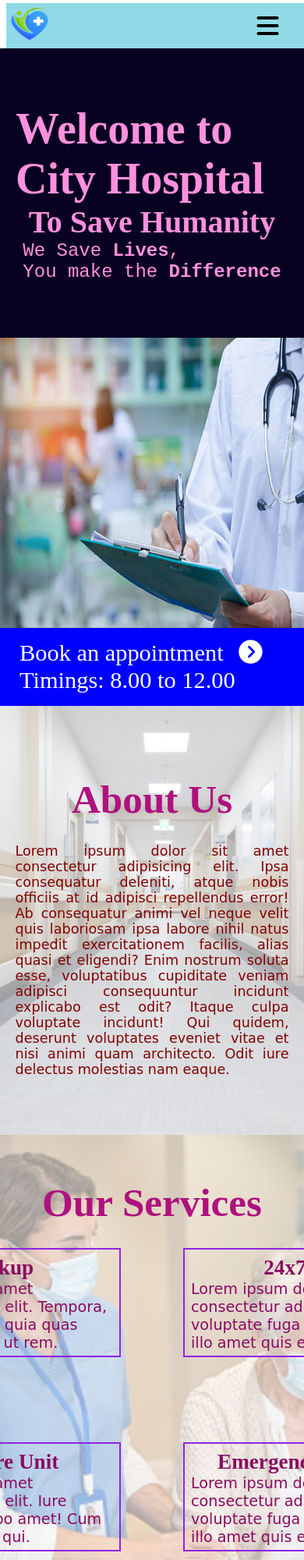
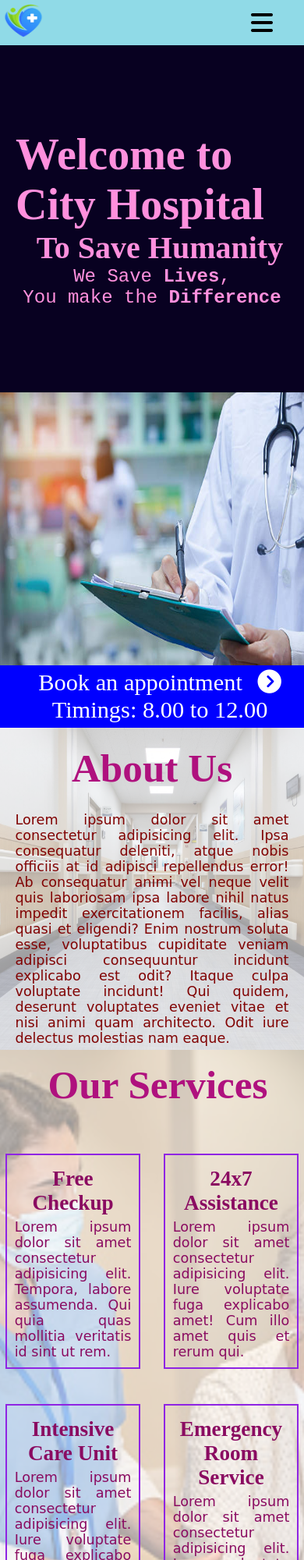
Before and after one commit to Rushikesh2001/Medical-Website, a plain HTML site: page index.html in a window 390 px wide. Shown: the top 2000 px of the page at 78% size. Drawn offline with Linux system fonts and the light colour scheme; a web font is replaced by a local one.

Commit message:
Updated pages

```diff
--- a/appointment.css
+++ b/appointment.css
@@ -4,10 +4,6 @@
 }
 
 /* Navigation */
-
-#icon {
-  margin: 4px 7px 0 22px;
-}
 
 #name {
   display: flex;
--- a/contact.css
+++ b/contact.css
@@ -4,10 +4,6 @@
 }
 
 /* Header */
-
-#icon {
-  margin: 4px 7px 0 22px;
-}
 
 #name {
   display: flex;
--- a/department.css
+++ b/department.css
@@ -4,9 +4,6 @@
 }
 
 /* Navigation */
-#icon {
-  margin: 4px 7px 0 22px;
-}
 
 #name {
   display: flex;
--- a/index.css
+++ b/index.css
@@ -4,9 +4,6 @@
 }
 
 /* Navigation*/
-#icon {
-  margin: 4px 7px 0 22px;
-}
 
 #name {
   display: flex;
@@ -206,7 +203,7 @@ hr {
   content: " ";
   display: block;
   position: absolute;
-  height: 544px;
+  height: 100%;
   width: 100%;
   z-index: -1;
   opacity: 0.4;
@@ -222,6 +219,7 @@ hr {
   border-top: 2px solid none;
   align-items: center;
   justify-content: center;
+  position: relative;
   height: 544px;
   width: 100%;
   color: black;
@@ -268,7 +266,7 @@ hr {
 #service::before {
   content: " ";
   display: block;
-  height: 783px;
+  height: 100%;
   width: 100%;
   z-index: -1;
   opacity: 0.4;
@@ -285,6 +283,7 @@ hr {
   justify-content: center;
   flex-direction: column;
   align-items: center;
+  position: relative;
 }
 
 #service #sblock {
@@ -493,6 +492,7 @@ footer #social a:hover {
     background-color: #e546e5;
     width: 100%;
     height: 100vh;
+    margin: 0;
   }
 
   body header nav #tabs a {
@@ -514,7 +514,7 @@ footer #social a:hover {
   #tabs #hovercontent2 a {
     display: block;
     border: none;
-    width: 96%;
+    width: 90%;
     padding-left: 17px;
     color: white;
     background-color: violet;
@@ -529,38 +529,57 @@ footer #social a:hover {
     width: 100%;
     flex-direction: column;
     color: #ff90dd;
+    height: fit-content;
   }
 
   body #intro h1 {
     padding: 0px 0px 0px 20px;
   }
 
+  body #intro h3 {
+    padding: 0px 0px 0px 20px;
+  }
+
   body #intro span {
     width: 100%;
     background-color: #080121;
+    text-wrap: balance;
+    min-height: 445px;
+    min-width: 240px;
+    height: fit-content;
     align-items: center;
     padding: 0;
   }
 
   body #intro img {
     width: 100%;
+    height: fit-content;
+    min-height: 350px;
   }
 
   body #intro span pre {
-    text-align: left;
+    text-wrap: balance;
   }
 
   #appointment {
-    padding: 0px 0px 0px 25px;
-    align-items: normal;
+    padding: 5px 5px 5px 25px;
+    align-items: center;
+    height: fit-content;
+    max-height: 189px;
+  }
+
+  #appointment span {
+    text-wrap: balance;
   }
 
   #about {
-    height: 550px;
+    position: relative;
+    height: fit-content;
   }
 
   #about::before {
-    height: 550px;
+    position: absolute;
+    height: 100%;
   }
 
   #about h2 {
@@ -576,11 +595,33 @@ footer #social a:hover {
   }
 
   #service {
-    height: 841px;
+    height: fit-content;
     width: 100%;
   }
 
-  #service::before {
-    height: 841px;
+  #service h2 {
+    margin-top: 15px;
+    margin-left: 15px;
+  }
+
+  #service #sblock {
+    grid-template-columns: repeat(auto-fill, minmax(185px, 1fr));
+    grid-gap: 1em;
+    margin: 30px 0px;
+  }
+
+  #service .block {
+    height: fit-content;
+    width: 80%;
+    padding: 10px;
+  }
+
+  .title {
+    margin: 5px 0px;
+  }
+
+  #service .block div:nth-child(2) {
+    font-size: 1.1rem;
+    text-align: justify;
   }
 }
--- a/index.html
+++ b/index.html
@@ -60,26 +60,17 @@
           </li>
           <!-- </a> -->
           <div id="hovercontent2">
-            <a
-              href="./department.html#box1"
-              onclick="blockinsert1()"
-              target="blank"
+            <a href="./department.html#box1" onclick="blockinsert1()"
               >Neurology</a
             >
-            <a
-              href="./department.html#box2"
-              onclick="blockinsert2()"
-              target="blank"
+            <a href="./department.html#box2" onclick="blockinsert2()"
               >Cardiology</a
             >
-            <a
-              href="./department.html#box3"
-              onclick="blockinsert3()"
-              target="blank"
+            <a href="./department.html#box3" onclick="blockinsert3()"
               >Psychiatry</a
             >
           </div>
-          <a href="./contact.html" target="blank"><li>Contact</li></a>
+          <a href="./contact.html"><li>Contact</li></a>
         </ul>
       </nav>
     </header>
@@ -95,7 +86,7 @@ You make the <b>Difference</b></pre>
     <div id="appointment">
       <span
         >Book an appointment
-        <a href="./appointment.html" target="blank"
+        <a href="./appointment.html"
           ><i class="fas fa-chevron-circle-right"></i
         ></a>
       </span>
@@ -205,8 +196,8 @@ You make the <b>Difference</b></pre>
           <li><a href="./index.html"> Home</a></li>
           <li><a href="#about"> About Us</a></li>
           <li><a href="#service"> Services</a></li>
-          <li><a href="./department.html" target="blank"> Departments</a></li>
-          <li><a href="./contact.html" target="blank"> Contact</a></li>
+          <li><a href="./department.html"> Departments</a></li>
+          <li><a href="./contact.html"> Contact</a></li>
         </ul>
         <a href="./index.html"
           ><img
@@ -220,17 +211,14 @@ You make the <b>Difference</b></pre>
         <div id="social">
           <a
             href="https://www.facebook.com/pages/City-Hospital-Kurla/937248286290862"
-            target="blank"
             ><i class="fa fa-2x fa-facebook"></i
           ></a>
           <a
             href="https://www.instagram.com/explore/locations/1017621405/city-hospital-kurla/"
-            target="blank"
             ><i class="fa fa-2x fa-instagram"></i
           ></a>
           <a
             href="https://www.youtube.com/channel/UCax57ksJvzN_phiF3QqUgXg/about"
-            target="blank"
             ><i class="fa fa-2x fa-youtube"></i
           ></a>
         </div>
```
Also changed, not shown: appointment.html (+6 -18 lines), contact.html (+6 -18 lines), department.html (+8 -20 lines).
